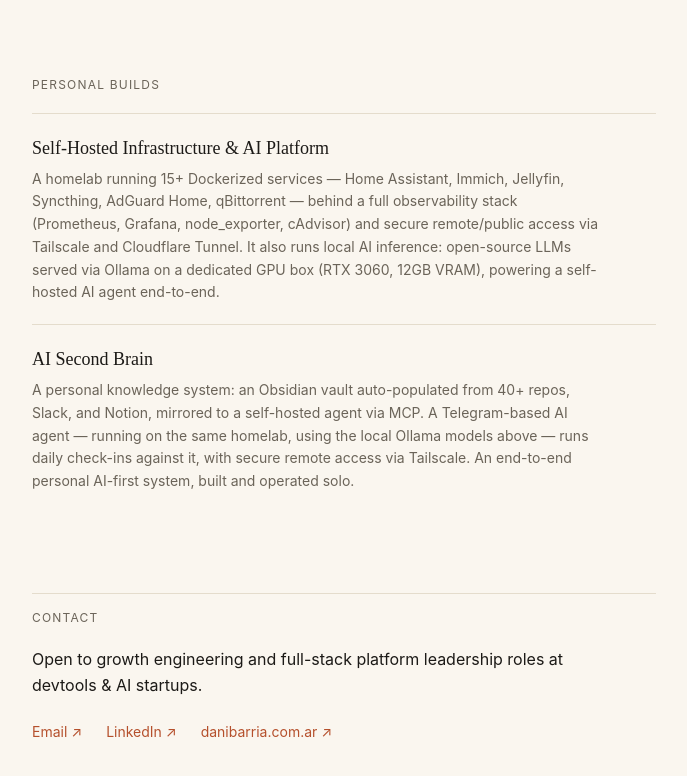
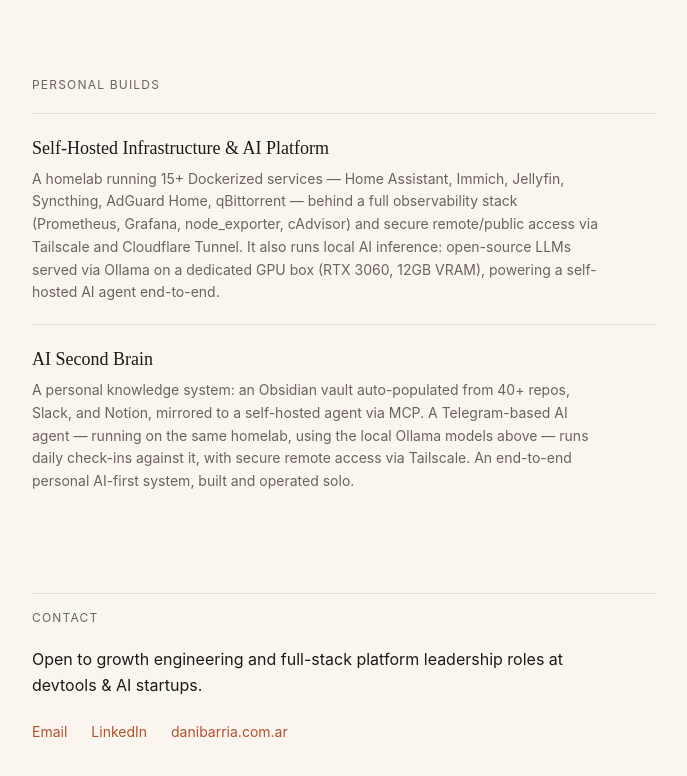
Before and after one commit to danibarria/portfolio, an Astro site: page / in a window 1280 px wide. Shown: the part 2561-3337 px from the top of the page, without its empty margins (296-983 px from the left). Built offline with nearby package versions, Linux system fonts and the light colour scheme; Astro itself is replaced by a stand-in of ours.

Commit message:
chore: remove decorative arrows from contact links

```diff
--- a/src/pages/index.astro
+++ b/src/pages/index.astro
@@ -124,9 +124,9 @@
         Open to growth engineering and full-stack platform leadership roles at devtools & AI startups.
       </p>
       <div class="flex flex-wrap gap-6 font-sans text-sm">
-        <a href="mailto:barriareyesjosedaniel@gmail.com?subject=Let%27s%20talk%20%E2%80%94%20via%20your%20portfolio" class="text-accent hover:underline">Email ↗</a>
-        <a href="http://linkedin.com/in/danibarria" target="_blank" rel="noopener" class="text-accent hover:underline">LinkedIn ↗</a>
-        <a href="https://danibarria.com.ar" class="text-accent hover:underline">danibarria.com.ar ↗</a>
+        <a href="mailto:barriareyesjosedaniel@gmail.com?subject=Let%27s%20talk%20%E2%80%94%20via%20your%20portfolio" class="text-accent hover:underline">Email</a>
+        <a href="http://linkedin.com/in/danibarria" target="_blank" rel="noopener" class="text-accent hover:underline">LinkedIn</a>
+        <a href="https://danibarria.com.ar" class="text-accent hover:underline">danibarria.com.ar</a>
       </div>
     </section>
   </main>
```
